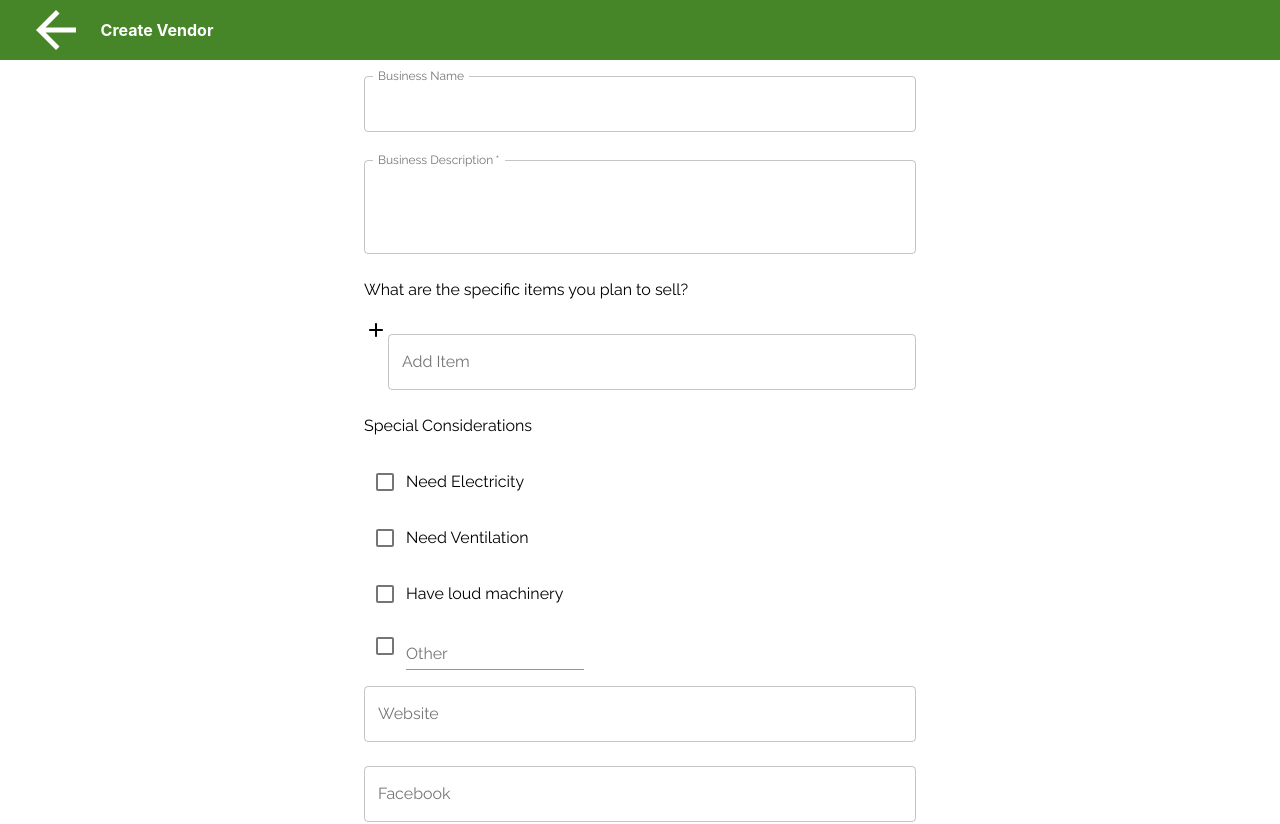
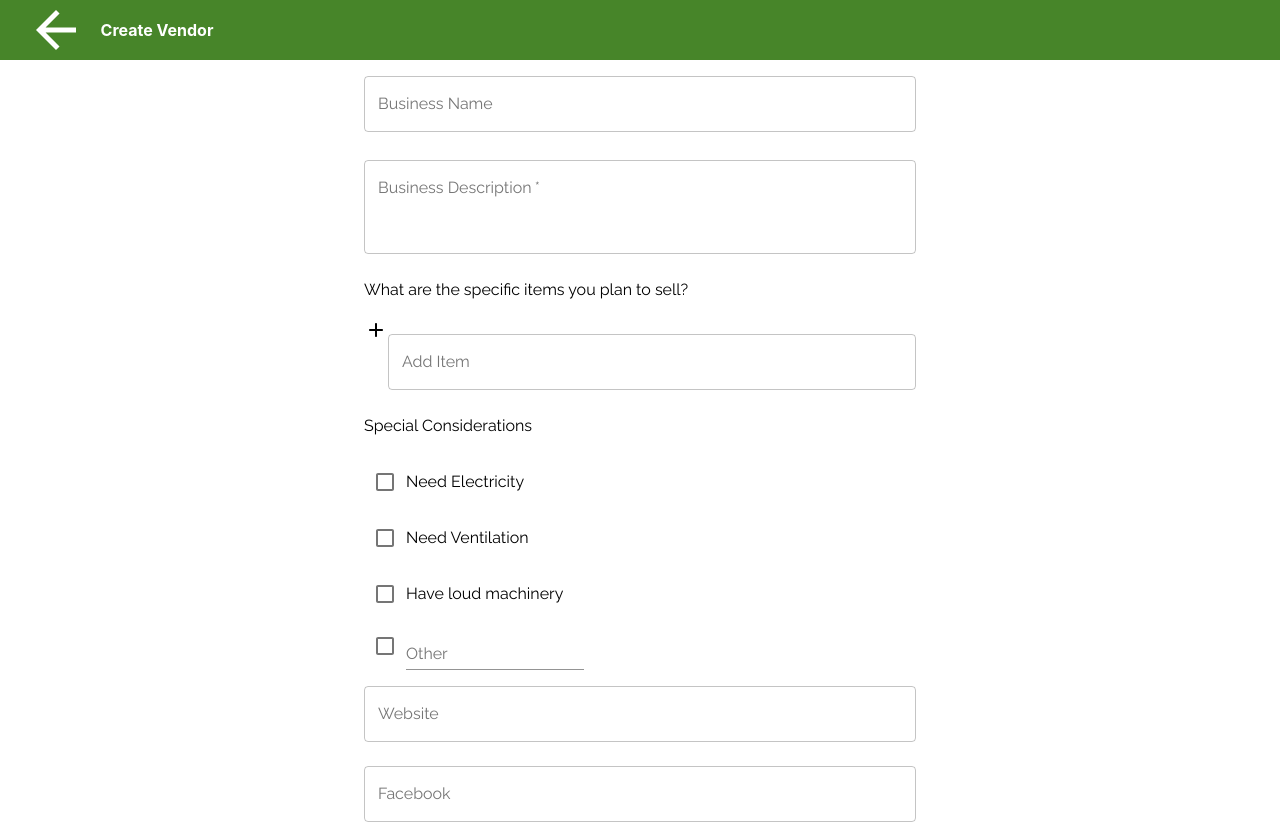
Before and after one commit to labs14-market-organizer/frontend, a React (Create React App) app: page /createvendor in a window 1280 px wide. Shown: the top 824 px of the page. Built offline with nearby package versions, Linux system fonts and the light colour scheme; a web font is replaced by a local one.

Commit message:
Removed all console logs and fixed small errors

```diff
--- a/src/App.js
+++ b/src/App.js
@@ -57,7 +57,6 @@ class App extends React.Component {
   render() {
     if (this.props.fetching)
       return <div className="App"> {"<LoadingScreen/>"} </div>;
-      console.log(this.props);
     return (
       <StylesProvider injectFirst>
         <MuiThemeProvider theme={theme}>
--- a/src/redux/actions/boothData.js
+++ b/src/redux/actions/boothData.js
@@ -115,6 +115,5 @@ function cleanData(booth)
         size: [numcheck(booth.length), numcheck(booth.width)], //always length x width
         description: booth.boothdescription ? booth.boothdescription : ""
     }
-    // console.log(clean)
     return clean;
 }
--- a/src/redux/actions/marketData.js
+++ b/src/redux/actions/marketData.js
@@ -98,8 +98,7 @@ export const updateMarket = (market, marketId) => dispatch =>
     } //this is probably an intruder
 
     market = cleanData(market);
-    if(market.error){console.log("error"); return dispatch({ type: ERROR_SET_MARKET_DATA, payload: {error: market.error} });}
-    console.log(market);
+    if(market.error){ return dispatch({ type: ERROR_SET_MARKET_DATA, payload: {error: market.error} });}
 
     return axiosWithAuth(token)
     .put(`${HOST_URL}/markets/${marketId}`, market)
@@ -108,7 +107,6 @@ export const updateMarket = (market, marketId) => dispatch =>
     })
     .catch(err => {
         console.error(err);
-        if(err.message) console.log(err.message);
         //check if bad token if so clear local data
         dispatch({type: ERROR_GET_MARKET_DATA,  payload: {error: err}});
     })
@@ -165,6 +163,5 @@ function cleanData(market)
     clean.operation = clean.operation.filter(x=> x.start && x.end);
     if(!clean.operation || clean.operation.length < 1) return {error: `must have at least one hour of operation`};
     if(isNaN(clean.zipcode) || clean.zipcode < 1000) return {error: `zipcode must be a real number`};
-    console.log(clean)
     return clean;
 }
--- a/src/redux/actions/userData.js
+++ b/src/redux/actions/userData.js
@@ -27,7 +27,6 @@ export const getUserData = (token=null) => dispatch => {
         .get(`${HOST_URL}/user`)
         .then(res => {
             if(!res.data) throw "interal client error";
-            console.log(res.data);
             let userType = "undefined";
             try {
                 userType = res.data.markets.length > 0 ? "Market Owner" : res.data.vendors.length > 0 ? "Vendor" : "undefined"
@@ -59,7 +58,6 @@ const getLocalData = () =>
 }
 
 export const setLocalData = (token, data) => dispatch => { //data should be an object of the user profile info
-    console.log("data");
     dispatch({ type: GET_USER_DATA_START });
 
     if(token) localStorage.setItem("token", token); else dispatch({type: ERROR_LOCAL_DATA_BAD_TOKEN, payload: {error: "token invalid" }});
--- a/src/redux/actions/vendorData.js
+++ b/src/redux/actions/vendorData.js
@@ -51,7 +51,6 @@ export const createNewVendor = (vendor) => dispatch =>
     dispatch({ type: SET_VENDOR_DATA_START });
     let token = localStorage.getItem("token");
     if(!token) {localStorage.clear(); return dispatch({ type: SET_VENDOR_DATA_START, payload: { error: "Must have token to be on this page"} });} //this is probably an intruder
-    console.log("hello")
     vendor = cleanData(vendor);
     if(vendor.error) return dispatch({ type: ERROR_SET_VENDOR_DATA, payload: {error: vendor.error} });
 
@@ -124,7 +123,6 @@ export const deleteVendor = (vendorId) => dispatch =>
 
 function cleanData(vendor)
 {
-    console.log(vendor.items)
     vendor.items = Array.isArray(vendor.items) ? vendor.items : JSON.parse(vendor.items);
     let clean =
     {
--- a/src/routes/AddBooths.js
+++ b/src/routes/AddBooths.js
@@ -94,7 +94,6 @@ class AddBooths extends React.Component {
                         }}
                         variant="outlined"
                         fullWidth={true}
-                        autoComplete={true}
                     />
                     <h5 style={{
                             margin: '10px 0px'
@@ -121,7 +120,6 @@ class AddBooths extends React.Component {
                                 height: '80px'
                             }}
                             variant="outlined"
-                            autoComplete={true}
                         />
                         <TextField
                             id="boothprice"
@@ -234,7 +232,6 @@ class AddBooths extends React.Component {
 }
 
 const mapStateToProps = state => {
-    console.log(state);
     return {
         checkBoothData: state.checkBoothData
     };
--- a/src/routes/Booths-Redux-forms.js
+++ b/src/routes/Booths-Redux-forms.js
@@ -48,7 +48,6 @@ function validate (values) {
   //values.width.length = 2;
   values.boothprice = Math.abs(parseInt(values.boothprice * 100)/100); // cap it to 2 decimal places
   if(values.boothprice <= 0) values.boothprice = "";
-/*   console.log("errors: \n" + JSON.stringify(errors));*/
 
   return errors;
 }
@@ -62,7 +61,6 @@ const renderTextField = ({
   return(
   <TextField
   label={label}
-  autoComplete={true}
   error={touched && error ? error : ""}
   errorText={true}
   {...input}
--- a/src/routes/CreateMarket.js
+++ b/src/routes/CreateMarket.js
@@ -65,7 +65,6 @@ class CreateMarket extends React.Component {
   };
 
   changeDay = e => {
-    console.log(this.state.daysList);
     let number, newDaysList;
     if (e.currentTarget.value === "false") {
       this.setState({
@@ -89,7 +88,6 @@ class CreateMarket extends React.Component {
   };
     deleteTime = (e, day) => {
       e.preventDefault();
-      console.log(day)
       let newDays = this.state.operation;
       const newList = []
       for (let i = 0; i < newDays.length; i++){
@@ -189,13 +187,11 @@ class CreateMarket extends React.Component {
   };
 
   militaryConvert(time){
-    console.log('here ya go')
     let hours = time.split('');
     let am = "am";
     let newHours, combined, subtractedHours, rest;
     if (hours[0] === "0"){
       combined = hours[1] + hours[2] + hours[3] + hours[4] + am;
-      console.log(combined)
       return combined;
     } else if (hours[0] === "1" && hours[1] === "2") {
       return hours.join('') + "pm";
@@ -213,7 +209,6 @@ class CreateMarket extends React.Component {
     if (this.props.checkMarketData.updated) {
       this.props.history.push('/addbooths')
   }
-  console.log(this.props)
 
     return (
       <form>
@@ -580,7 +575,6 @@ const StyledP = styled.p`
 
 
 const mapStateToProps = state => {
-  console.log(state)
   return {
     ...state
   };
--- a/src/routes/Market-Redux-forms.js
+++ b/src/routes/Market-Redux-forms.js
@@ -58,7 +58,6 @@ const renderTextField = ({
   margin="normal"
   variant="outlined"
   fullWidth={true}
-  autoComplete={true}
   error={touched && error ? error : ""}
   errorText={true}
   {...input}
@@ -143,9 +142,7 @@ class CreateMarket extends React.Component
           x.end = f(x.end);
           return x;
         })
-      console.log(opp);
       this.state.operation = opp;
-      console.log(opp);
       this.props.initialize(
         {
           id: market.id,
--- a/src/routes/Vendor-Redux-forms.js
+++ b/src/routes/Vendor-Redux-forms.js
@@ -30,7 +30,6 @@ function validate (values) {
           field.slice(1)} Is Required`;
       }
     });
-    console.log(values)
     if (values.Website && !/^(http:\/\/www\.|https:\/\/www\.|http:\/\/|https:\/\/)?[a-z0-9]+([\-\.]{1}[a-z0-9]+)*\.[a-z]{2,5}(:[0-9]{1,5})?(\/.*)?$/i.test(values.Website))
     errors.Website = "Invalid Website";
   return errors;
@@ -47,8 +46,8 @@ function validate (values) {
     return(
     <TextField
     label={label}
-    error={touched && error ? error : ""}
-    errorText={true}
+    error={touched && error}
+
     {...input}
     {...custom}
   />
@@ -154,7 +153,6 @@ function validate (values) {
     }
     shouldCheck()
     {
-      console.log(this.state.other_special);
       return this.state.other_special !== "" && this.state.other_special;
     }
 
@@ -176,12 +174,9 @@ function validate (values) {
                         id="name"
                         label="Business Name"
                         name="name"
-                        InputProps={{
-                            startAdornment: <InputAdornment position="start"></InputAdornment>}}
                         margin="normal"
                         variant="outlined"
                         fullWidth={true}
-                        autoComplete={true}
 
                     />
                     <Field
@@ -190,15 +185,12 @@ function validate (values) {
                         id="description"
                         label="Business Description"
                         name="description"
-                        InputProps={{
-                            startAdornment: <InputAdornment position="start"></InputAdornment>}}
                         style={{marginTop: "20px"}}
                         rows="3"
                         multiline
                         margin="normal"
                         variant="outlined"
                         fullWidth={true}
-                        autoComplete={true}
                     />
                     <StyledContainer>
 
@@ -215,7 +207,6 @@ function validate (values) {
                         margin="normal"
                         variant="outlined"
                         fullWidth={true}
-                        autoComplete={true}
                     >
                     <img src={Add} />
                     </Field>
@@ -229,7 +220,6 @@ function validate (values) {
                           margin="normal"
                           variant="outlined"
                           fullWidth={true}
-                          autoComplete={true}
                      />
                      </FlexContainer>
                     {(this.state.items.length > 0) ? <p>Vendor Items</p>: null}
@@ -303,7 +293,6 @@ function validate (values) {
                         margin="normal"
                         variant="outlined"
                         fullWidth={true}
-                        autoComplete={true}
                     />
                     <Field
                         component={renderTextField}
@@ -313,7 +302,6 @@ function validate (values) {
                         margin="normal"
                         variant="outlined"
                         fullWidth={true}
-                        autoComplete={true}
                     />
                     <Field
                         component={renderTextField}
@@ -323,7 +311,6 @@ function validate (values) {
                         margin="normal"
                         variant="outlined"
                         fullWidth={true}
-                        autoComplete={true}
                     />
                     <Field
                         component={renderTextField}
@@ -333,7 +320,6 @@ function validate (values) {
                         margin="normal"
                         variant="outlined"
                         fullWidth={true}
-                        autoComplete={true}
                     />
                      <GreenButton type="submit" variant="outlined" disabled={pristine || submitting} >Save</GreenButton>
                      </form>
@@ -424,17 +410,15 @@ const ReduxForms = reduxForm({
   {
     handleRedux = (values) =>
     {
-      console.log(values.items);
       this.wasfetching = true;
       this.redirecttype = 2;
-      console.log(values);
       if (values.id > 0) this.props.updateVendor(values, values.id)
       else this.props.createNewVendor({ ...values});
     }
     wasfetching =false;
     redirecttype= 0;
     render(){
-      if(this.redirecttype === 2)  return <Redirect to="/"/>
+      if(this.redirecttype === 2 && !this.props.checkVendorData.fetching)  return <Redirect to="/"/>
       return <ReduxForms onSubmit={this.handleRedux} currentVendor={this.props.checkVendorData.vendorData} />
      /*  let redirect = this.props.checkBoothData.updated && this.wasfetching;
       if(this.wasfetching && !this.props.checkBoothData.fetching) this.wasfetching = false;
--- a/src/routes/ViewMyMarket.js
+++ b/src/routes/ViewMyMarket.js
@@ -31,7 +31,6 @@ const ViewMyMarket = (props) => {
   //           <CreateHeader>View Market</CreateHeader>
   //       </Header>
   // let market = props.checkMarketData.marketData;
-  console.log(props);
   let market = props.marketData /* {
 
         "name": "Joplin Fresh Farmers Market",
```
